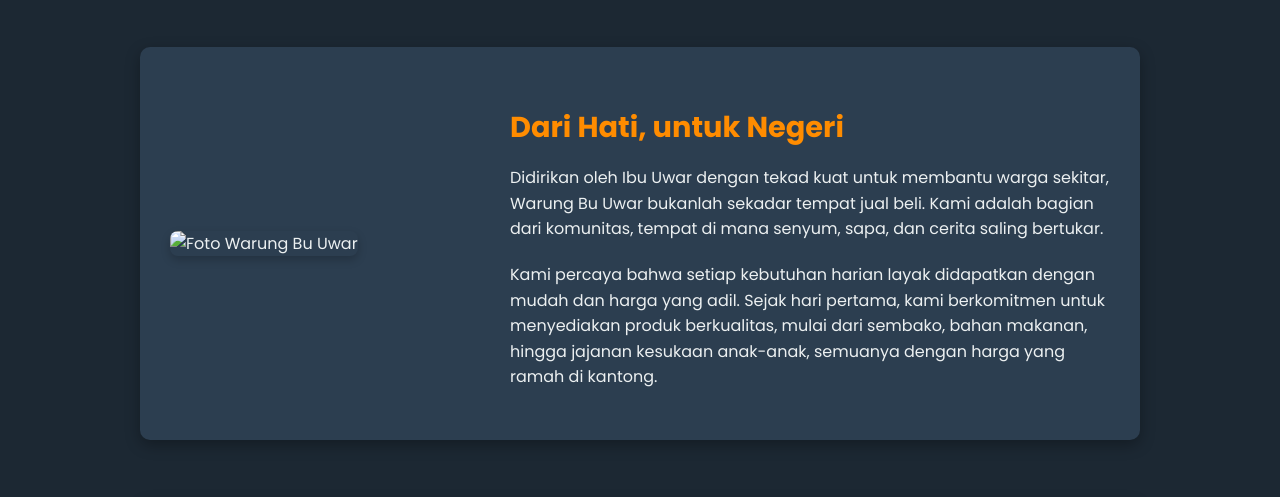
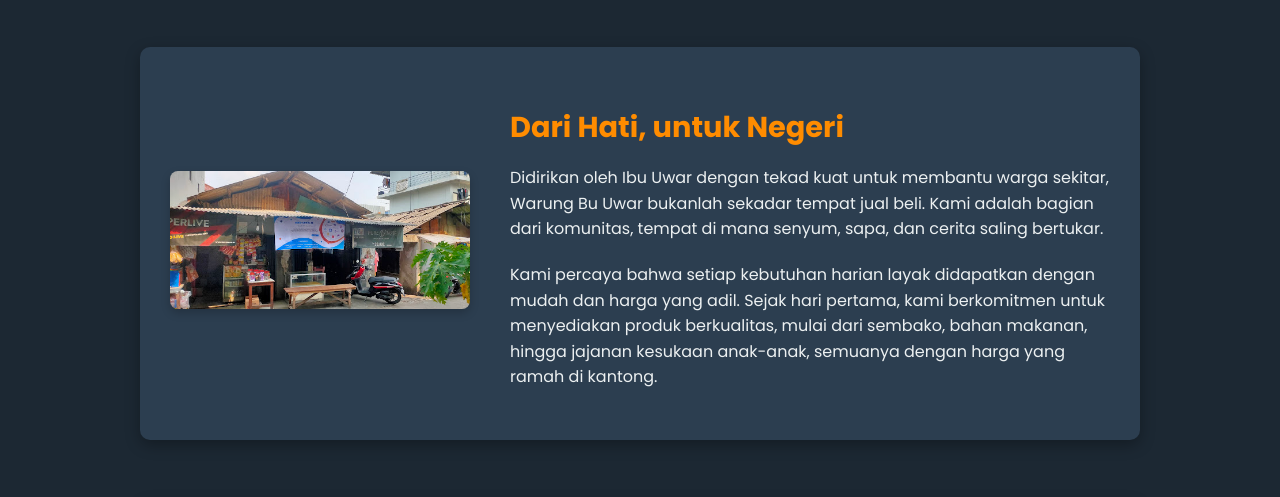
Before and after one commit to RndHanz/Warung-Bu-Uwar, a plain HTML site: page about.html in a window 1280 px wide. Shown: the part 282-779 px from the top of the page. Drawn offline with Linux system fonts and the light colour scheme.

Commit message:
add new image

```diff
--- a/about.html
+++ b/about.html
@@ -43,7 +43,7 @@
 
         <div class="about-section">
           <div class="about-image">
-            <img src="assets/images/warung_bu_uwar_1.jpg" alt="Foto Warung Bu Uwar" />
+            <img src="./assets/images/Warung_Bu_Uwar_about.jpg" alt="Foto Warung Bu Uwar" />
           </div>
           <div class="about-content">
             <h3>Dari Hati, untuk Negeri</h3>
```
Also changed, not shown: assets/images/Warung_Bu_Uwar_about.jpg (added).
